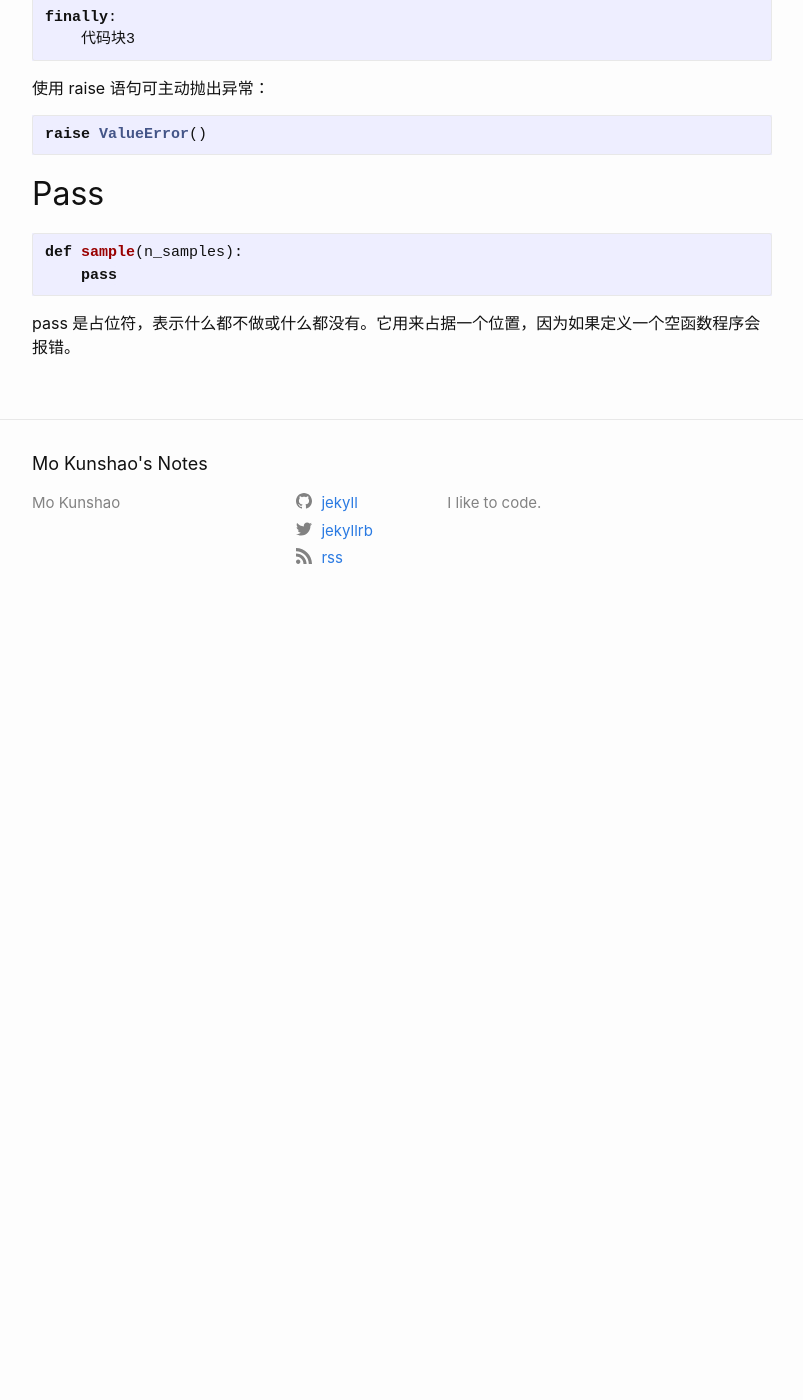
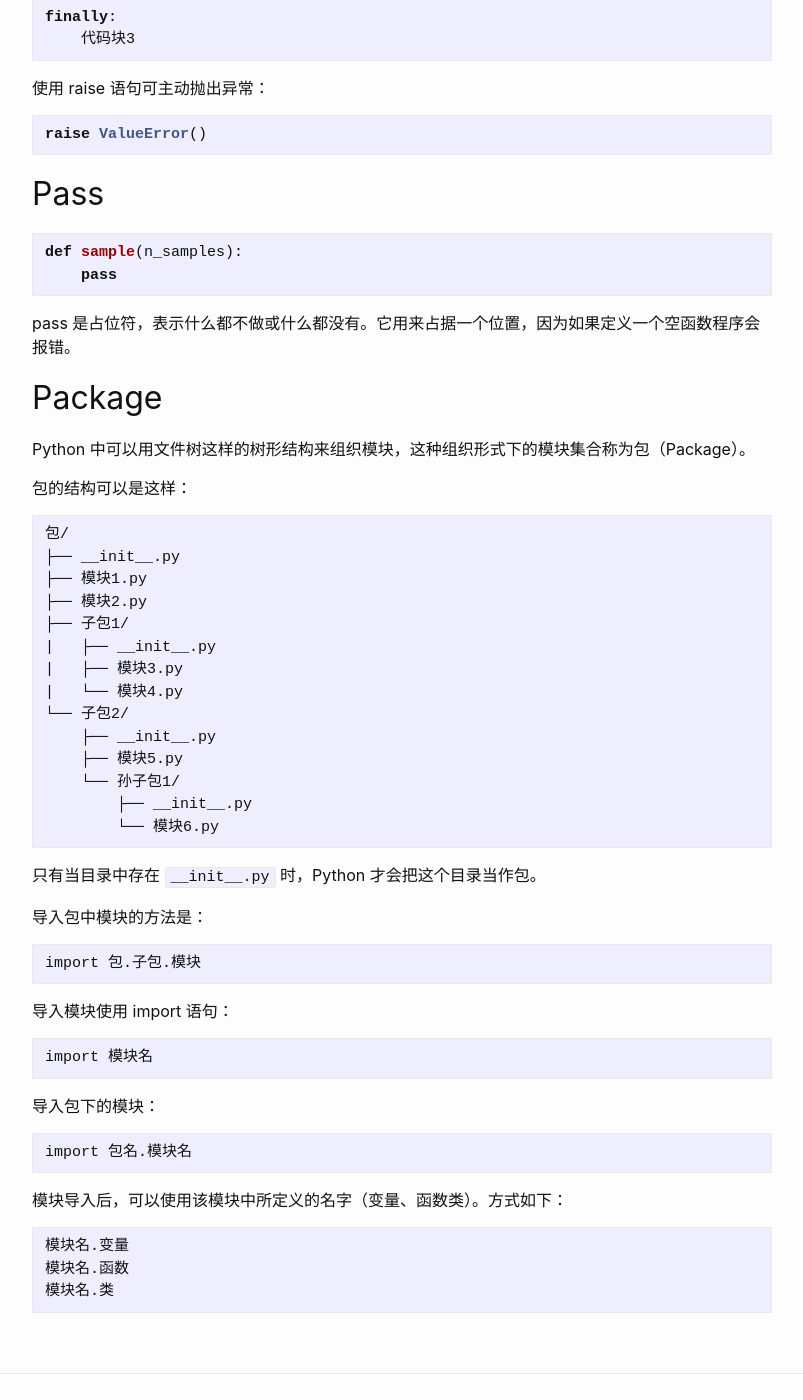
Before and after one commit to mokunshao/mokunshao.github.io, a Jekyll site: the page built from _posts/2020-02-03-python-note.md, in a window 1280 px wide and 1400 px high, scrolled down 1009 px. Shown: the whole window, without its empty margins (238-1041 px from the left). Built offline with Jekyll 4.4.1, drawn with Linux system fonts in a browser that asks for light colours; our own code applies the rules of GitHub Pages for plain Markdown files; before the commit the page ends 1639 px from its top, so only the background shows below that.

Commit message:
Update 2020-02-03-python-note.md

````diff
--- a/_posts/2020-02-03-python-note.md
+++ b/_posts/2020-02-03-python-note.md
@@ -61,3 +61,54 @@ def sample(n_samples):
     pass
 ```
 pass 是占位符，表示什么都不做或什么都没有。它用来占据一个位置，因为如果定义一个空函数程序会报错。
+
+## Package
+
+Python 中可以用文件树这样的树形结构来组织模块，这种组织形式下的模块集合称为包（Package）。
+
+包的结构可以是这样：
+
+```
+包/
+├── __init__.py
+├── 模块1.py
+├── 模块2.py
+├── 子包1/
+|   ├── __init__.py
+|   ├── 模块3.py
+|   └── 模块4.py
+└── 子包2/
+    ├── __init__.py
+    ├── 模块5.py
+    └── 孙子包1/
+        ├── __init__.py
+        └── 模块6.py
+```
+
+只有当目录中存在 `__init__.py` 时，Python 才会把这个目录当作包。
+
+导入包中模块的方法是：
+
+```
+import 包.子包.模块
+```
+
+导入模块使用 import 语句：
+
+```
+import 模块名
+```
+
+导入包下的模块：
+
+```
+import 包名.模块名
+```
+
+模块导入后，可以使用该模块中所定义的名字（变量、函数类）。方式如下：
+
+```
+模块名.变量
+模块名.函数
+模块名.类
+```
````
